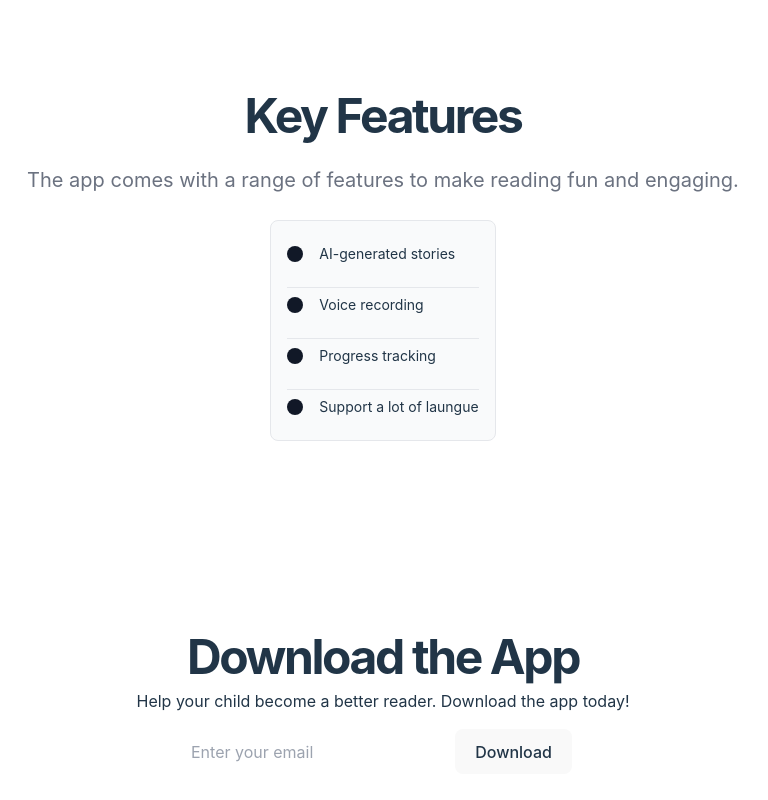
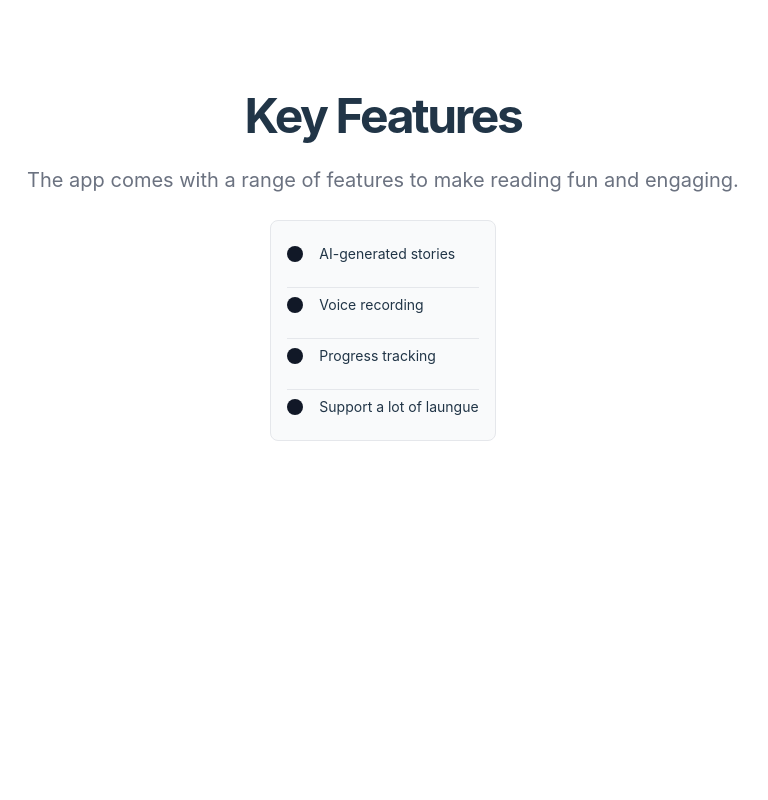
Before and after one commit to NidhalNaffati/hackathon-ramadan-2024, a React (Vite) app: page / in a window 1280 px wide. Shown: the part 1139-1939 px from the top of the page, without its empty margins (67-835 px from the left). After the commit the page ends 1676 px from the top, so only its background shows below. Built offline with nearby package versions, Linux system fonts and the light colour scheme.

Commit message:
delete download app section

```diff
--- a/src/pages/Home.tsx
+++ b/src/pages/Home.tsx
@@ -85,26 +85,6 @@ export default function Home() {
 					</div>
 				</div>
 			</section>
-			<section className="w-full py-12 md:py-16 xl:py-24">
-				<div className="flex flex-col items-center gap-4 px-4 md:px-6">
-					<div className="space-y-2 text-center">
-						<h2 className="text-3xl font-bold tracking-tighter sm:text-4xl md:text-5xl">
-							Download the App
-						</h2>
-						<p className="max-w-[600px] text-gray-500/relaxed dark:text-gray-400">
-							Help your child become a better reader. Download the app today!
-						</p>
-					</div>
-					<form className="flex flex-col gap-4 min-[400px]:flex-row max-w-sm w-full">
-						<input
-							className="bg-white dark:bg-gray-950"
-							placeholder="Enter your email"
-							type="text"
-						/>
-						<button type="submit">Download</button>
-					</form>
-				</div>
-			</section>
 		</div>
 	);
 }
```
